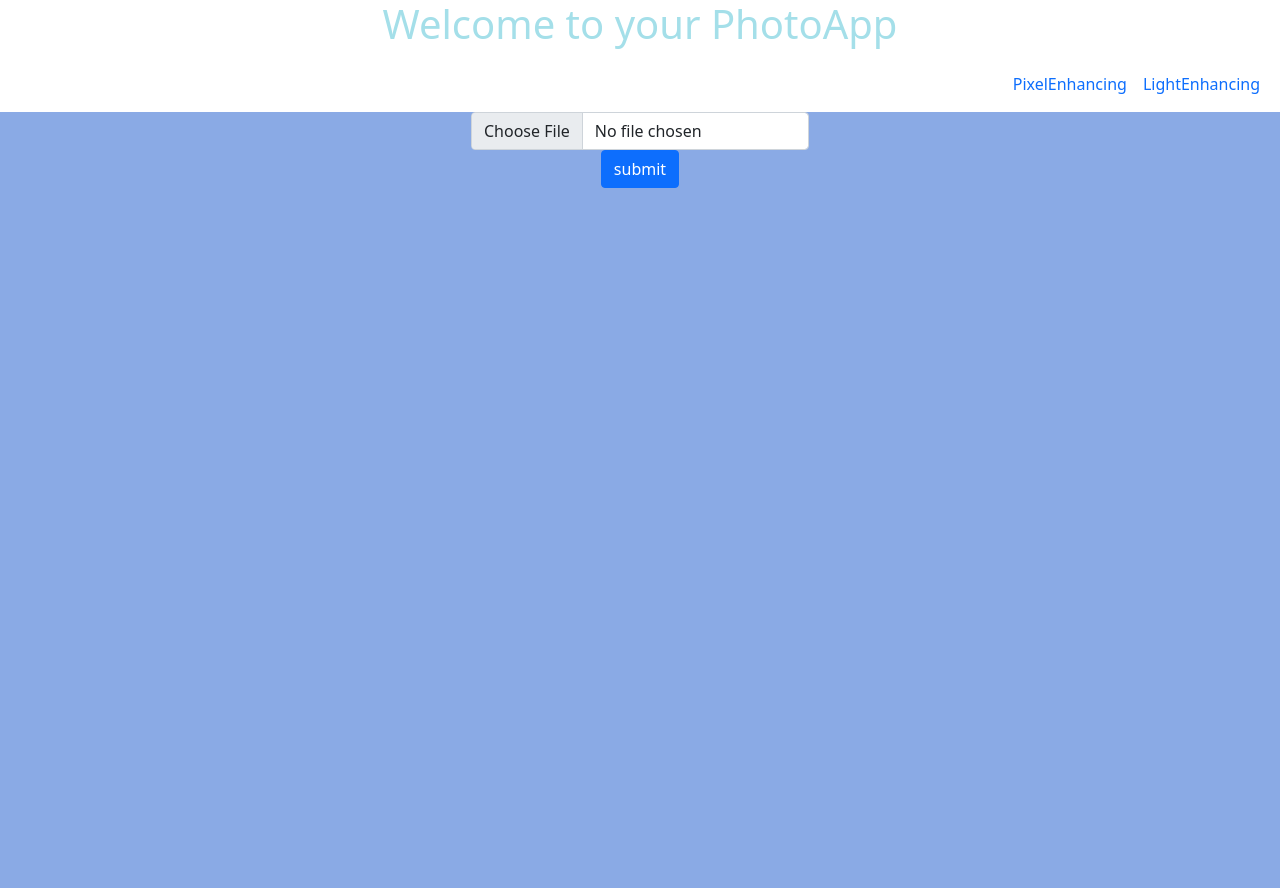
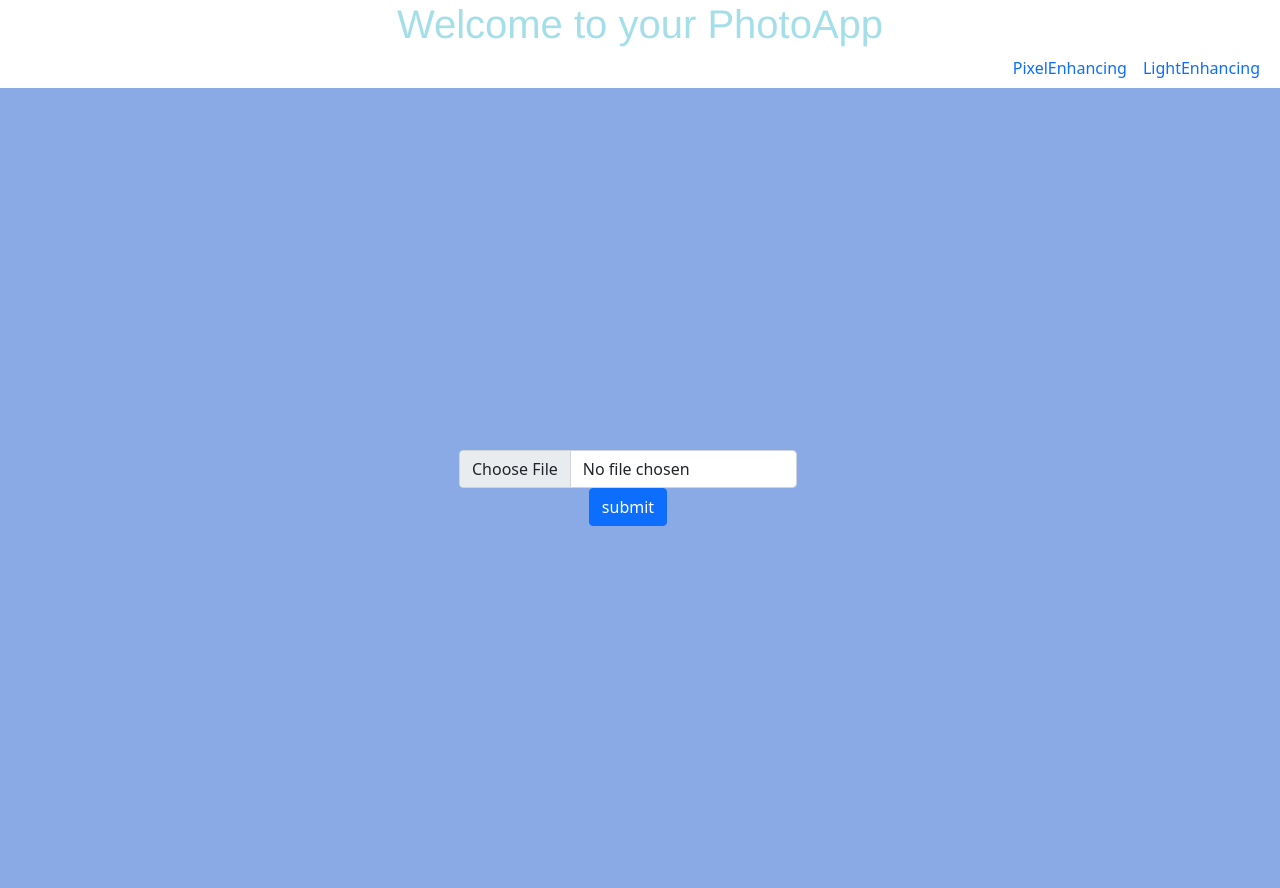
Before and after one commit to gregoritoo/PhotoApp, a Flask app: page /load in a window 1280 px wide. Before the commit the page ends 188 px from the top, so only its background shows below. Run offline with Flask 3, Linux system fonts and the light colour scheme.

Commit message:
flask api

```diff
--- a/PhotoApp/templates/homepage.html
+++ b/PhotoApp/templates/homepage.html
@@ -2,13 +2,12 @@
 {% block head %} {{ super() }} {% endblock %}
 <body>
     {% block content %}
-    <div align="center";  >
-
-
+    <div  class="d-flex justify-content-center align-items-center"  style=" height: 100%; display: flex; justify-content: center;  align-items: center;">
         <form method="post" enctype="multipart/form-data">
             <input type="file" class="form-control" name="file1"  />
-
-            <button type="submit" class="btn btn-primary">submit</button>
+            <div class="text-center">
+                <button type="submit" class="btn btn-primary justify-content-center align-items-center">submit</button>
+            </div>
         </form>
     </div>
     {% endblock %}
--- a/PhotoApp/templates/image.html
+++ b/PhotoApp/templates/image.html
@@ -3,8 +3,11 @@
 {% block content %}
 <div  >
     <div>
-        <p style="color:#CCCCD6; font-family: Courier; font-weight: bold;">Your low resolution image </p>
+        <div class="text-center">
+            <p style="color:#CCCCD6; font-family: Helvetica; font-weight: bold;">Your low resolution image </p>
+
         <img src="{{ user_image }}"/>
+    </div>
     </div>
 
     <div class="button-wrapper" data-tippy-content="Click to upgrade quality" align="center";>
--- a/PhotoApp/templates/layout.html
+++ b/PhotoApp/templates/layout.html
@@ -4,8 +4,10 @@
         <link rel="stylesheet" href="/static/assets/css/custom.css"
     <body>
         <header>{% block header %}
-            <h1 style="color: #a4dfe9;align-items: center;justify-content: center;display: flex;">Welcome to your PhotoApp </h1>
-            <nav class="navbar navbar-expand-lg bg-body-tertiary">
+            <div class="text-center">
+              <h1 style="color: #a4dfe9; text-align: center; margin: 0 auto; font-family: Helvetica;">Welcome to your PhotoApp </h1>
+            </div>
+            <nav class="navbar navbar-expand-lg bg-body-tertiary row-fixed">
                 <div class="container-fluid">
                   <div class="collapse navbar-collapse" id="navbarSupportedContent">
                     <ul class="navbar-nav ms-auto mb-2 mb-lg-0">
@@ -21,7 +23,7 @@
             {% endblock %}
         </header>
 
-        <div class="content" id="content">{% block content %}{% endblock %}</div>
+        <div class="row row-tall" id="content">{% block content %}{% endblock %}</div>
     </body>
 </html>
   <!-- CSS styles-->
@@ -30,11 +32,13 @@
       background-color: #FFFFFF;
       color: #c7ece1;
       margin-top: 0;
+
     }
 
     .navbar{
         display: flex;
         align-items: right;
+        height: 5vh;
     }
 
 
@@ -43,14 +47,11 @@
     }
 
 
-   .content {
-     display: flex;
-     align-items: center;
-     justify-content: center;
+   .row-tall {
      width: 100%;
      background-color:#8AAAE5;
-     height: 100%;
-     margin-bottom: 0;
+     height: 100vh;
+
    }
 
   </style>
```
Also changed, not shown: PhotoApp/templates/upscaled_image.html (+8 -4 lines), PhotoApp/config.py (deleted).
